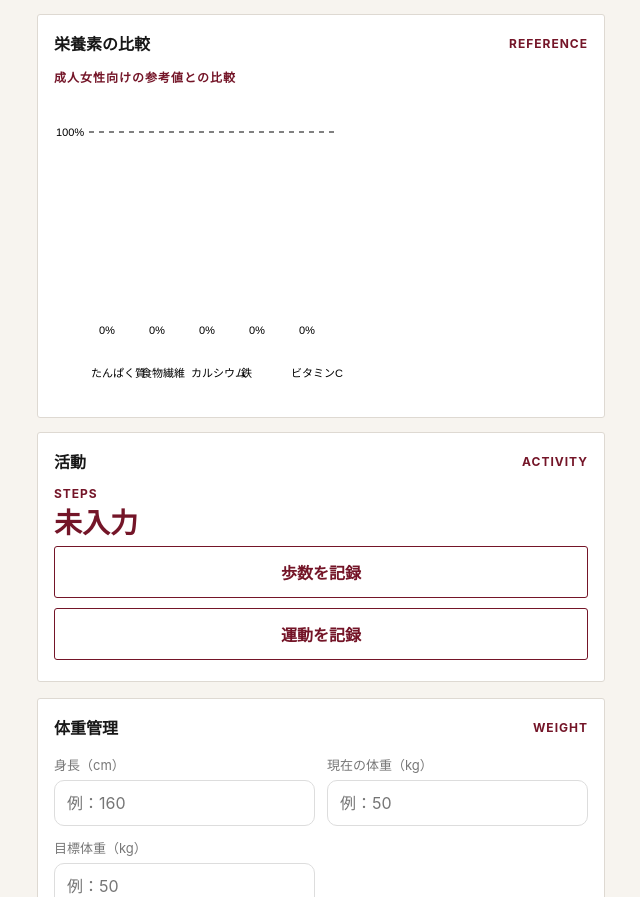
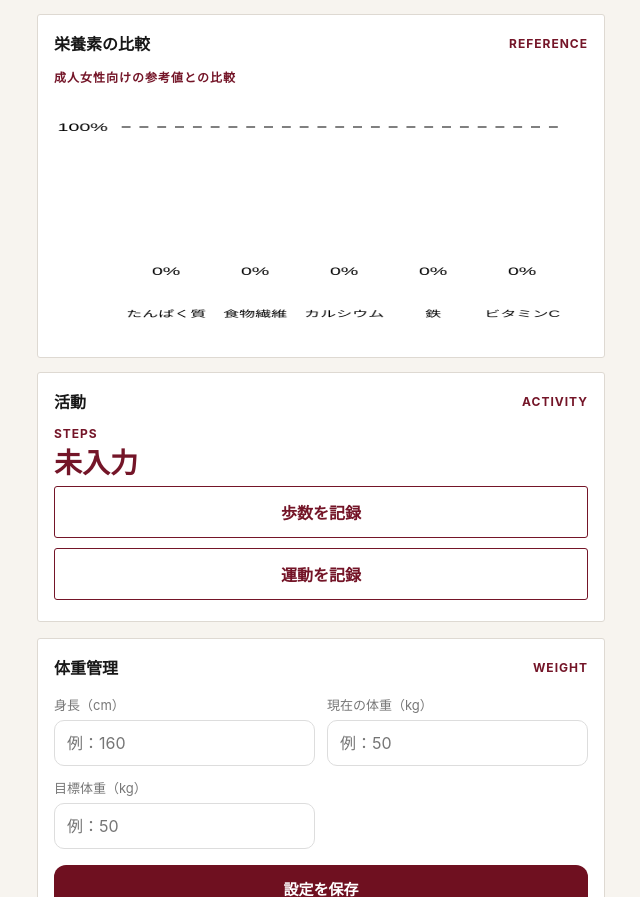
Before and after one commit to neko0507p-arch/meal-management, a plain HTML site: page index.html in a window 1280 px wide. Shown: the part 1610-2507 px from the top of the page, without its empty margins (319-959 px from the left). Drawn offline with Linux system fonts and the light colour scheme.

Commit message:
栄養素比較グラフの表示を調整

```diff
--- a/index.html
+++ b/index.html
@@ -1409,20 +1409,21 @@ function renderNutrition() {
       };
     });
 
-    const width = nutritionChart.clientWidth || 320;
-    const height = 300;
+        const width = nutritionChart.clientWidth || 320;
+    const height = 240;
     const scale = 2;
 
     nutritionChart.width = width * scale;
     nutritionChart.height = height * scale;
+    nutritionChart.style.width = "100%";
     nutritionChart.style.height = height + "px";
 
     ctx.setTransform(scale, 0, 0, scale, 0, 0);
     ctx.clearRect(0, 0, width, height);
 
-    const paddingLeft = 35;
-    const paddingRight = 15;
-    const paddingTop = 35;
+    const paddingLeft = 38;
+    const paddingRight = 12;
+    const paddingTop = 30;
     const paddingBottom = 55;
 
     const graphWidth = width - paddingLeft - paddingRight;
@@ -1433,7 +1434,6 @@ function renderNutrition() {
       ...data.map(item => item.percent)
     );
 
-    // 100%の目安線
     const targetY =
       paddingTop +
       ((maxPercent - 100) / maxPercent) * graphHeight;
@@ -1445,9 +1445,8 @@ function renderNutrition() {
     ctx.stroke();
     ctx.setLineDash([]);
 
-    // 棒グラフ
     const barSpace = graphWidth / data.length;
-    const barWidth = Math.min(35, barSpace * 0.6);
+    const barWidth = Math.min(30, barSpace * 0.55);
 
     data.forEach((item, index) => {
       const barHeight =
@@ -1458,30 +1457,38 @@ function renderNutrition() {
         index * barSpace +
         (barSpace - barWidth) / 2;
 
-      const y =
-        paddingTop +
-        graphHeight -
-        barHeight;
+      const y = paddingTop + graphHeight - barHeight;
 
       ctx.fillRect(x, y, barWidth, barHeight);
 
       ctx.font = "11px sans-serif";
+      ctx.textAlign = "center";
 
       ctx.fillText(
         item.percent + "%",
-        x,
-        y - 8
+        x + barWidth / 2,
+        y - 7
       );
 
+      ctx.font = "9px sans-serif";
+
+      const shortLabels = [
+        "たんぱく質",
+        "食物繊維",
+        "カルシウム",
+        "鉄",
+        "ビタミンC"
+      ];
+
       ctx.fillText(
-        item.label,
-        x - 8,
+        shortLabels[index],
+        x + barWidth / 2,
         height - 20
       );
     });
 
-    // 100%表示
     ctx.font = "11px sans-serif";
+    ctx.textAlign = "left";
     ctx.fillText("100%", 2, targetY + 4);
   }
     // 今日の達成状況
```
